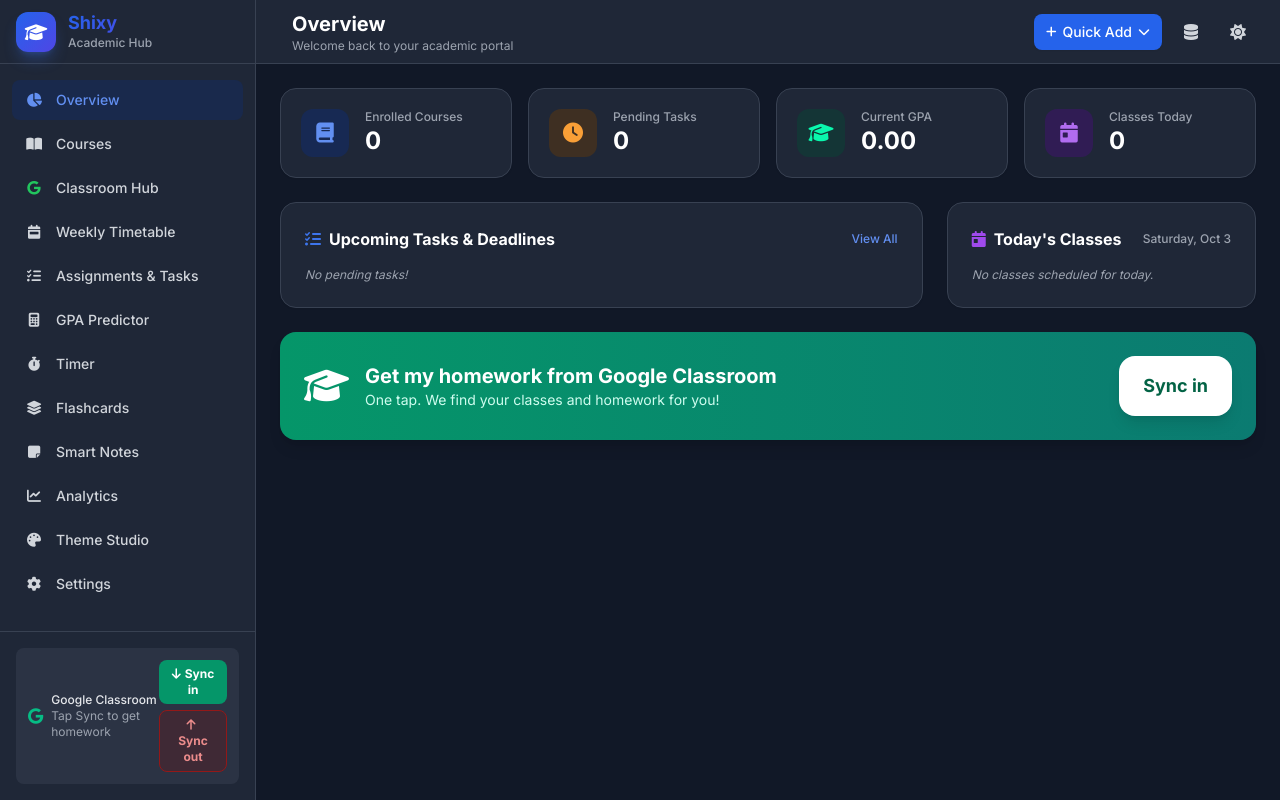
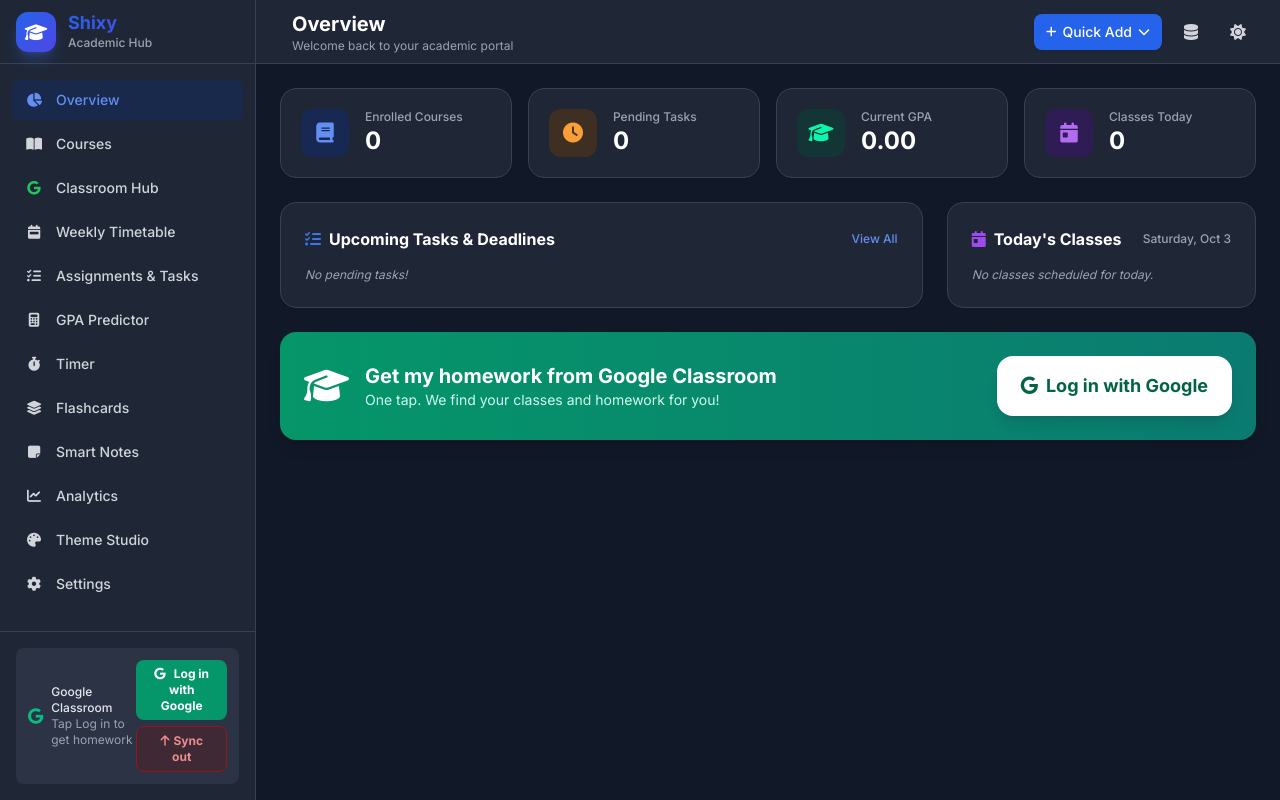
Before and after one commit to a292845/n, a plain HTML site: page index.html in a window 1280 px wide. Drawn offline with nearby package versions, Linux system fonts and the light colour scheme.

Commit message:
Update index.html

```diff
--- a/index.html
+++ b/index.html
@@ -2420,5 +2420,6 @@
         }
 </script>
    <script src="theme.js"></script>
+     <script src="login.js"></script>
 </body>
 </html>
```
